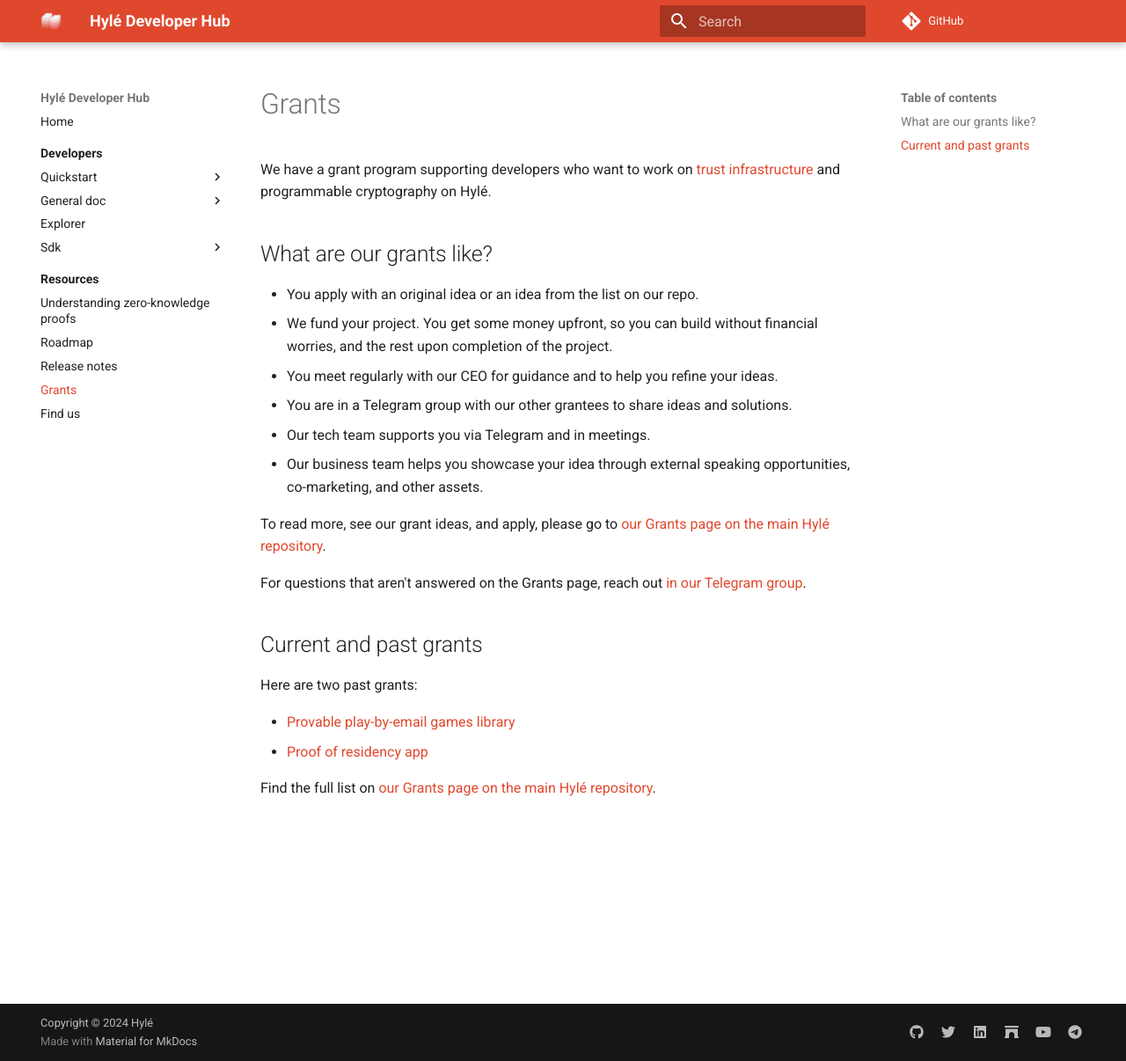
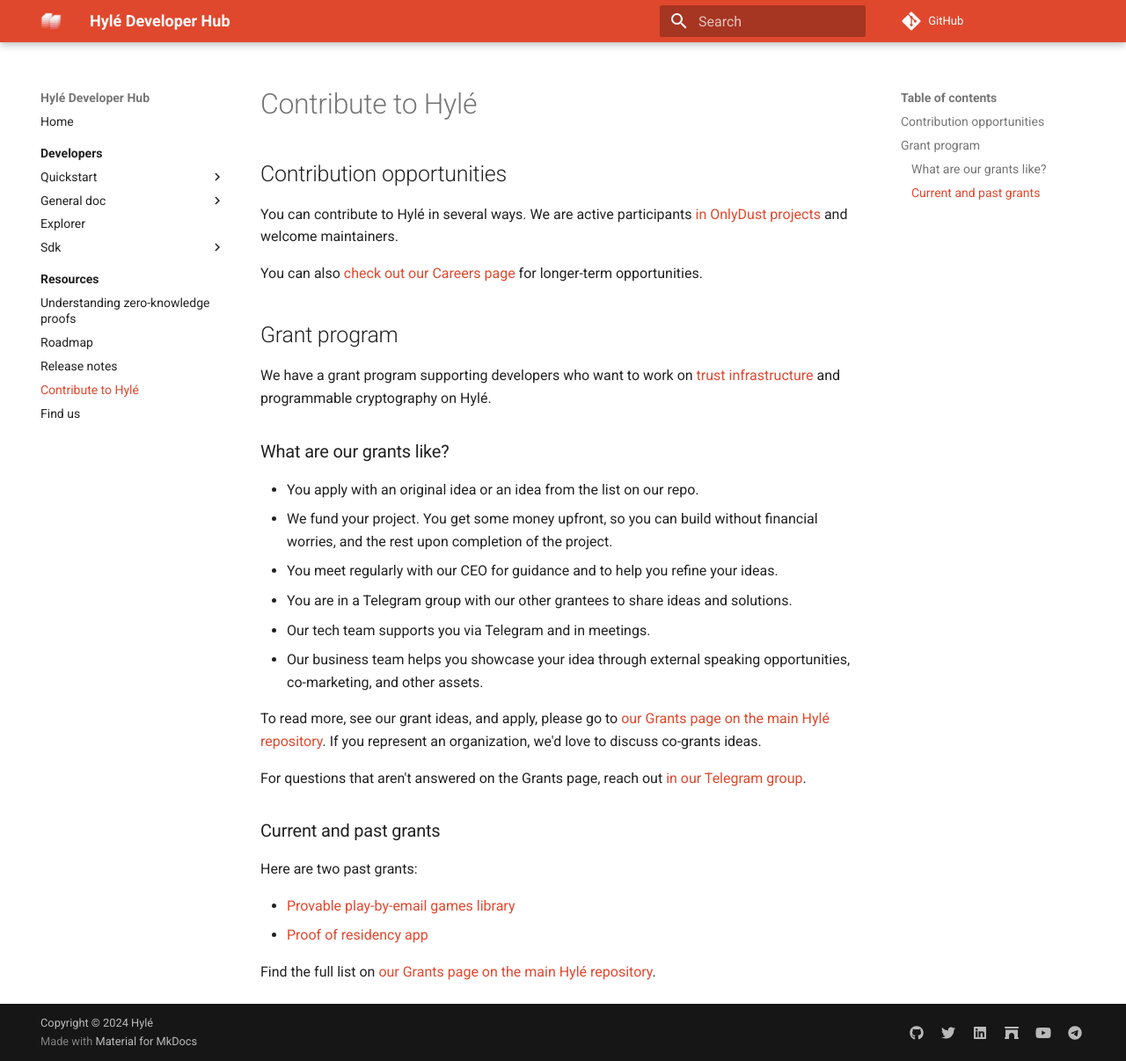
Before and after one commit to Hyle-org/devhub-hyle, an MkDocs documentation site: the page built from docs/resources/grants.md, in a window 1280 px wide and 1206 px high. Shown: the whole window at 88% size. Built offline with MkDocs 1.6.1 and Material for MkDocs 9.7.7, drawn with Linux system fonts in a browser that asks for light colours; comment, search, counter and statistics services are not loaded.

```diff
--- a/docs/resources/grants.md
+++ b/docs/resources/grants.md
@@ -1,10 +1,16 @@
----
-Title: Grants
----
+# Contribute to Hylé
+
+## Contribution opportunities
+
+You can contribute to Hylé in several ways. We are active participants [in OnlyDust projects](https://app.onlydust.com/p/hyl) and welcome maintainers.
+
+You can also [check out our Careers page](https://hyle-org.notion.site/Build-the-future-of-zero-knowledge-at-Hyl-09cccd37a9654c8a940a11cad5b1d21b) for longer-term opportunities.
+
+## Grant program
 
 We have a grant program supporting developers who want to work on [trust infrastructure](https://gestalt.cafe/trust-infrastructure/) and programmable cryptography on Hylé.
 
-## What are our grants like?
+### What are our grants like?
 
 - You apply with an original idea or an idea from the list on our repo.
 - We fund your project. You get some money upfront, so you can build without financial worries, and the rest upon completion of the project.
@@ -13,11 +19,11 @@
 - Our tech team supports you via Telegram and in meetings.
 - Our business team helps you showcase your idea through external speaking opportunities, co-marketing, and other assets.
 
-To read more, see our grant ideas, and apply, please go to [our Grants page on the main Hylé repository](https://github.com/Hyle-org/hyle/blob/main/GRANTS.md).
+To read more, see our grant ideas, and apply, please go to [our Grants page on the main Hylé repository](https://github.com/Hyle-org/hyle/blob/main/GRANTS.md). If you represent an organization, we'd love to discuss co-grants ideas.
 
 For questions that aren't answered on the Grants page, reach out [in our Telegram group](https://t.me/hyle_org).
 
-## Current and past grants
+### Current and past grants
 
 Here are two past grants:
 
```
